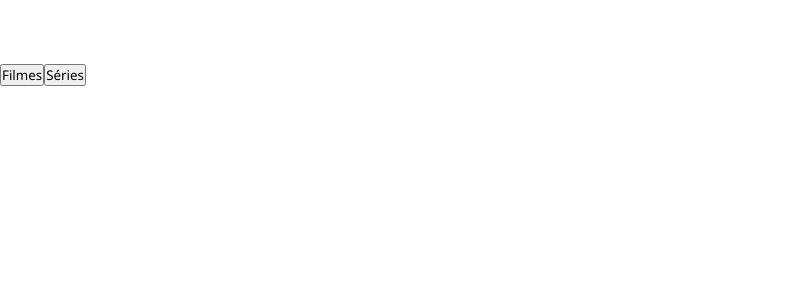
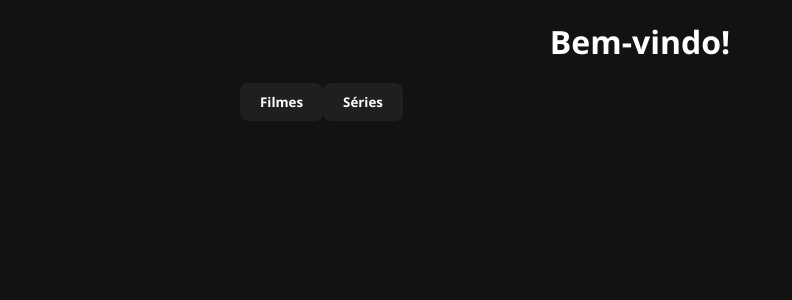
Before and after one commit to OrangoTongo/videos, a React app in the folder frontend/: page / in a window 1280 px wide. Shown: the top 300 px of the page, without its empty margins (0-792 px from the left). Built offline with nearby package versions, Linux system fonts and the light colour scheme; the HTML template or start-up script is replaced by a standard one.

Commit message:
css melhor

```diff
--- a/frontend/src/components/ButtonNav.jsx
+++ b/frontend/src/components/ButtonNav.jsx
@@ -5,9 +5,13 @@ export default function ButtonNav() {
   const navigate = useNavigate();
 
   return (
-    <div className="button-nav">
-      <button onClick={() => navigate("/filmes")}>Filmes</button>
-      <button onClick={() => navigate("/series")}>Séries</button>
+    <div className="button-container">
+      <button className="botao-voltar" onClick={() => navigate("/filmes")}>
+        Filmes
+      </button>
+      <button className="botao-voltar" onClick={() => navigate("/series")}>
+        Séries
+      </button>
     </div>
   );
 }
--- a/frontend/src/components/Home.jsx
+++ b/frontend/src/components/Home.jsx
@@ -3,9 +3,11 @@ import ButtonNav from "../components/ButtonNav.jsx";
 
 export default function Inicio() {
   return (
-    <div>
+    <div className="container">
       <h1>Bem-vindo!</h1>
-      <ButtonNav />
+      <div className="button-container">
+        <ButtonNav />
+      </div>
     </div>
   );
 }
--- a/frontend/src/index.css
+++ b/frontend/src/index.css
@@ -136,3 +136,18 @@ h1, h2 {
     grid-template-columns: 1fr;
   }
 }
+/* links dentro dos cards */
+.lista-videos-link {
+  display: inline-block;
+  margin-top: 10px;
+  padding: 8px 15px;
+  background-color: #1e1e1e;
+  color: #bb86fc;
+  text-decoration: none;
+  border-radius: 8px;
+  transition: background-color 0.2s ease;
+}
+
+.lista-videos-link:hover {
+  background-color: #333;
+}
```
Also changed, not shown: frontend/src/components/CardItem.jsx (+8 -3 lines), 5 other files (tests, documents, lock files or other folders).
